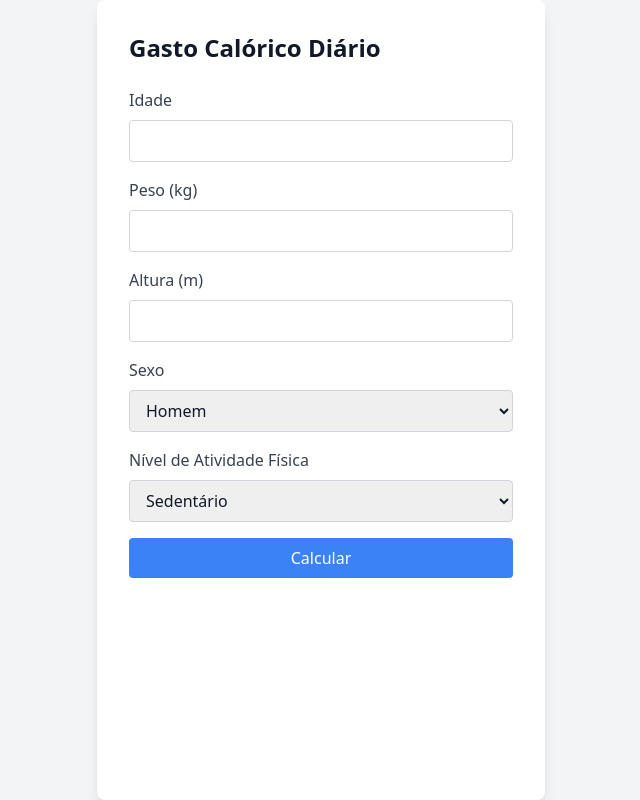
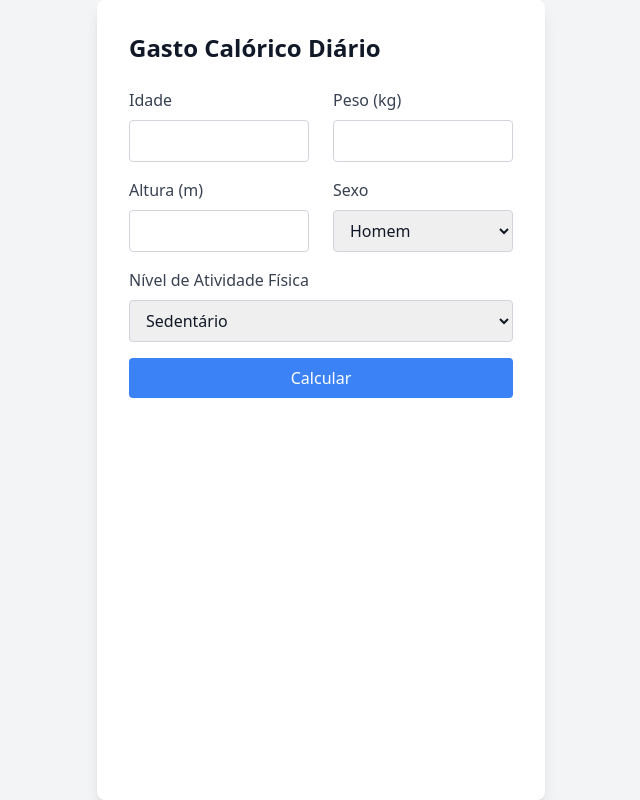
Before and after one commit to leticiaanobre/eer-calculator, a Next.js app: page / in a window 1280 px wide. Shown: the whole page, without its empty margins (319-959 px from the left). Built offline with nearby package versions, Linux system fonts and the light colour scheme.

Commit message:
💄 style: refact input layout

```diff
--- a/src/pages/index.tsx
+++ b/src/pages/index.tsx
@@ -38,6 +38,7 @@ const Home = () => {
       <div className="bg-white p-8 rounded-lg shadow-lg max-w-md w-full min-h-screen">
         <h1 className="text-2xl font-bold mb-6 text-gray-900">Gasto Calórico Diário</h1>
         <form onSubmit={handleSubmit}>
+          <div className='flex flex-row justify-between gap-6'>
             <div className="mb-4">
               <label className="block mb-2 text-gray-700">Idade</label>
               <input
@@ -60,7 +61,10 @@ const Home = () => {
                 required
               />
           </div>
-          <div className="mb-4">
+          </div>
+          <div className='flex flex-row justify-between gap-6'>
+
+            <div className="mb-4 w-full">
               <label className="block mb-2 text-gray-700">Altura (m)</label>
               <input
                 type="number"
@@ -71,7 +75,7 @@ const Home = () => {
                 required
               />
             </div>
-          <div className="mb-4">
+            <div className="mb-4 w-full">
               <label className="block mb-2 text-gray-700">Sexo</label>
               <select
                 name="sexo"
@@ -83,6 +87,7 @@ const Home = () => {
                 <option value="1">Homem</option>
                 <option value="2">Mulher</option>
               </select>
+            </div>
           </div>
           <div className="mb-4">
             <label className="block mb-2 text-gray-700">Nível de Atividade Física</label>
```
Lines whose indentation alone changed are shown as unchanged.
